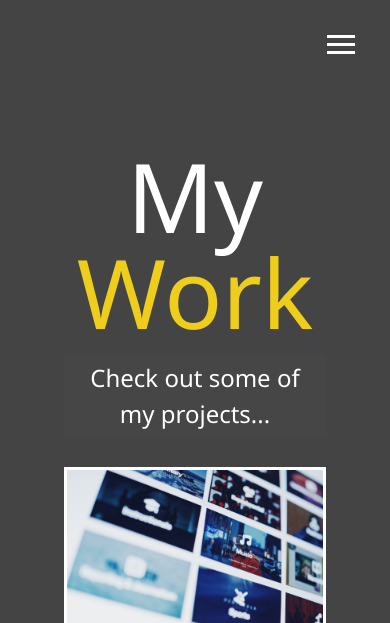
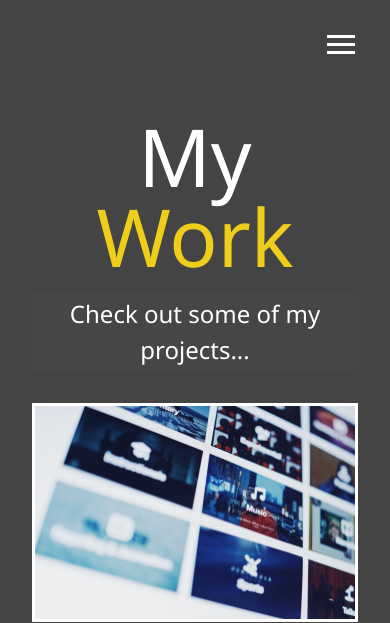
Before and after one commit to TrellixVulnTeam/portfolio_OWMQ, a website: page dist/work.html in a window 390 px wide. Shown: the top 623 px of the page. Drawn offline with Linux system fonts and the light colour scheme.

Commit message:
Small fixes to layout

```diff
--- a/package.json
+++ b/package.json
@@ -3,12 +3,15 @@
   "version": "1.0.0",
   "description": "",
   "main": "index.js",
+  "homepage": "https://adrielhojberg.github.io/portfolio",
   "scripts": {
-    "sass": "node-sass -w scss/ -o dist/css --recursive"
+    "sass": "node-sass -w scss/ -o dist/css --recursive",
+    "deploy": "gh-pages -d dist"
   },
   "author": "Adriel-David-Hojberg",
   "license": "MIT",
   "dependencies": {
+    "gh-pages": "^3.1.0",
     "node-sass": "^5.0.0"
   }
 }
--- a/scss/_mobile.scss
+++ b/scss/_mobile.scss
@@ -70,6 +70,22 @@
 // Smartphones
 
 @include mediaSm {
+  main {
+    padding: 2rem;
+    #home h1 {
+      margin-top: 10vh;
+    }
+
+    .lg-heading {
+      margin-top: 1rem;
+      font-size: 5rem;
+    }
+  }
+
+  .projects {
+    grid-template-columns: 1fr;
+  }
+
   main#home h1 {
     margin-top: 10vh;
   }
--- a/scss/main.scss
+++ b/scss/main.scss
@@ -51,7 +51,7 @@ header {
 
 main {
   padding: 4rem;
-  min-height: calc(100vh-60px);
+  min-height: 94vh;
 
   .icons {
     margin-top: 1rem;
```
Also changed, not shown: dist/css/main.css, 1 other file.
